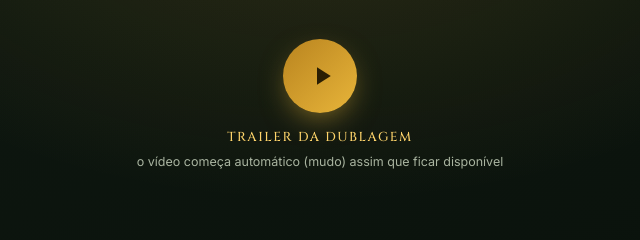
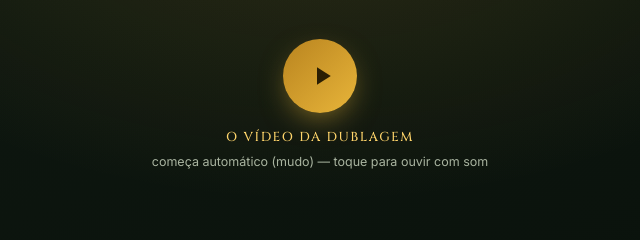
Before and after one commit to pcdofafa/ocarina-dublado-ptbr, a plain HTML site: page index.html in a window 1280 px wide. Shown: the part 1080-1320 px from the top of the page, 320-960 px from the left. Drawn offline with Linux system fonts and the light colour scheme.

Commit message:
Página: vídeo deixa de ser 'trailer' e vira 'o vídeo da dublagem'; remove frase de rascunho pré-publicação
Co-Authored-By: Claude Opus 4.8 <noreply@anthropic.com>
Claude-Session: https://claude.ai/code/session_015s7BuCUy1At5QgWGjZUaEq

```diff
--- a/index.html
+++ b/index.html
@@ -217,8 +217,8 @@ footer{border-top:1px solid var(--border);padding-block:38px 56px;color:var(--fa
       <div id="ytplayer"></div>
       <div class="ph" id="videoPoster">
         <span class="play" aria-hidden="true"><svg viewBox="0 0 24 24" fill="currentColor"><path d="M8 5v14l11-7z"/></svg></span>
-        <span class="cap">Trailer da dublagem
-          <small>o vídeo começa automático (mudo) assim que ficar disponível</small>
+        <span class="cap">O vídeo da dublagem
+          <small>começa automático (mudo) — toque para ouvir com som</small>
         </span>
       </div>
     </div>
@@ -270,7 +270,7 @@ footer{border-top:1px solid var(--border);padding-block:38px 56px;color:var(--fa
       </div>
       <div class="portatil">
         <h3>Por que vem em partes?</h3>
-        <p style="color:var(--muted);font-size:14.6px">A dublagem tem ~3,3 GB e o GitHub aceita no máximo 2 GB por arquivo, então ela vem em <strong>3 partes</strong>. Baixe todas e extraia na <strong>mesma pasta</strong> — elas se completam sozinhas. Os links ficam prontos quando o Fabricio liberar a publicação.</p>
+        <p style="color:var(--muted);font-size:14.6px">A dublagem tem ~3,3 GB e o GitHub aceita no máximo 2 GB por arquivo, então ela vem em <strong>3 partes</strong>. Baixe todas e extraia na <strong>mesma pasta</strong> — elas se completam sozinhas.</p>
       </div>
     </div>
   </div>
```
